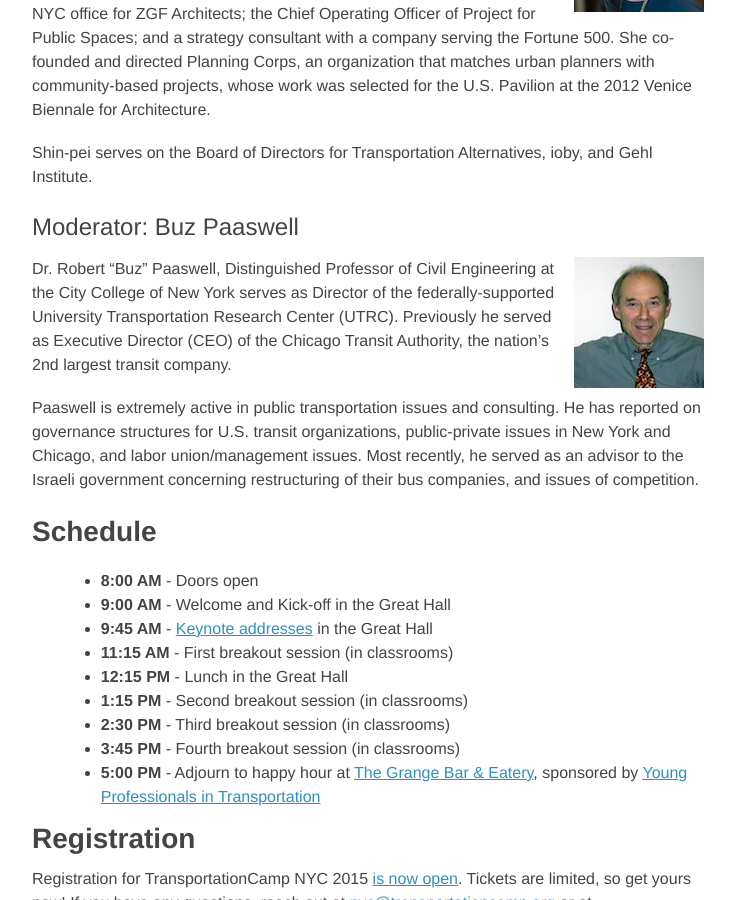
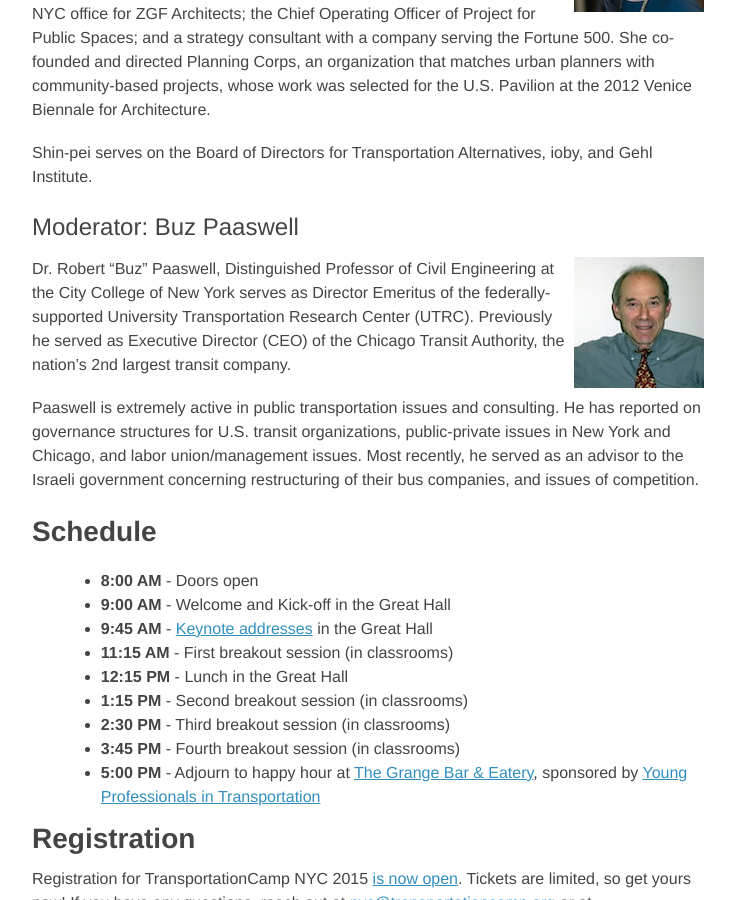
Before and after one commit to transpocamp/transportationcamp.org, a Jekyll site: the page built from events/nyc-2015/index.markdown, in a window 1280 px wide and 900 px high, scrolled down 1920 px. Shown: the whole window, without its empty margins (272-1007 px from the left). Built offline with Jekyll 4.4.1, drawn with Linux system fonts in a browser that asks for light colours; nearby versions of some CDN libraries; Markdown is read by kramdown in place of the engine named in the settings; a script that is not in the unit is left out.

Commit message:
Update index.markdown

```diff
--- a/events/nyc-2015/index.markdown
+++ b/events/nyc-2015/index.markdown
@@ -45,7 +45,7 @@
 Shin-pei serves on the Board of Directors for Transportation Alternatives, ioby, and Gehl Institute.
 
 ##### Moderator: Buz Paaswell
-<img src="speakers/Paaswell.jpg" class="biopic">Dr. Robert "Buz" Paaswell, Distinguished Professor of Civil Engineering at the City College of New York serves as Director of the federally-supported University Transportation Research Center (UTRC). Previously he served as Executive Director (CEO) of the Chicago Transit Authority, the nation’s 2nd largest transit company.
+<img src="speakers/Paaswell.jpg" class="biopic">Dr. Robert "Buz" Paaswell, Distinguished Professor of Civil Engineering at the City College of New York serves as Director Emeritus of the federally-supported University Transportation Research Center (UTRC). Previously he served as Executive Director (CEO) of the Chicago Transit Authority, the nation’s 2nd largest transit company.
 
 Paaswell is extremely active in public transportation issues and consulting. He has reported on governance structures for U.S. transit organizations, public-private issues in New York and Chicago, and labor union/management issues. Most recently, he served as an advisor to the Israeli government concerning restructuring of their bus companies, and issues of competition.
 
```
